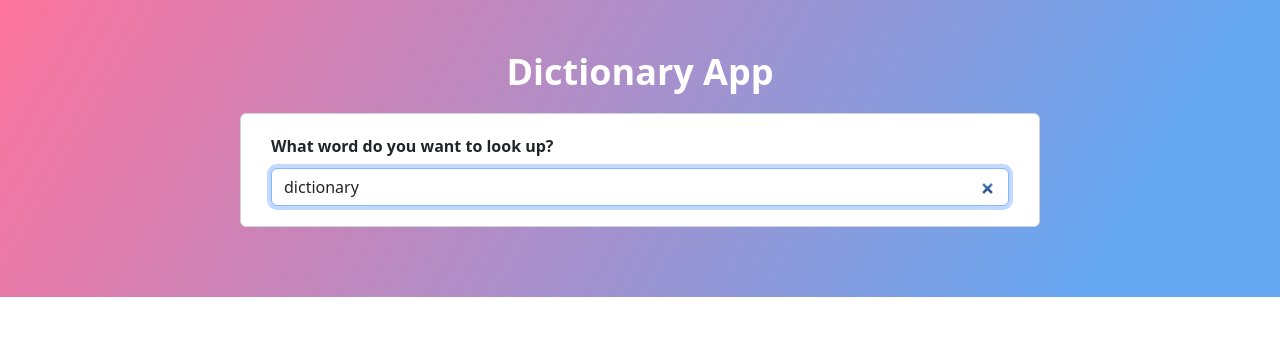
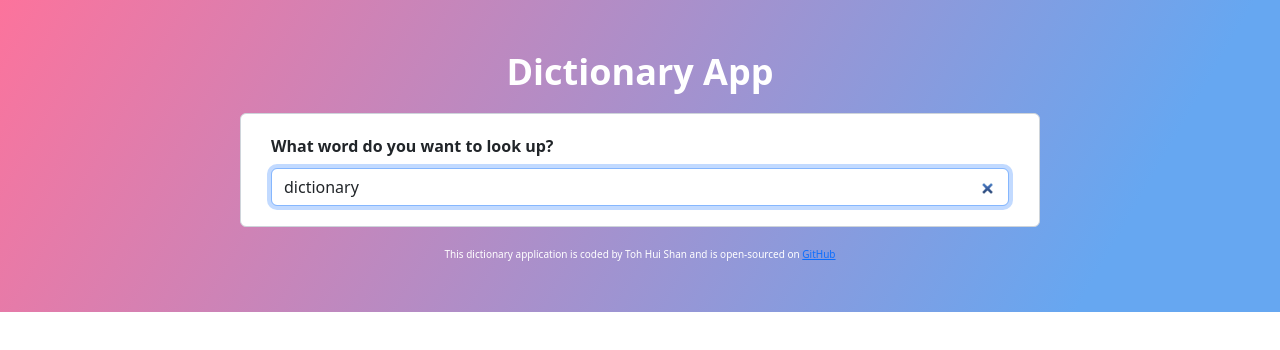
Before and after one commit to tohhuishan/shecodes-react-dictionary-application, a React (Create React App) app: page / in a window 1280 px wide. Shown: the top 350 px of the page. Built offline with nearby package versions, Linux system fonts and the light colour scheme; no server answers.

Commit message:
Added GitHub link

```diff
--- a/src/App.css
+++ b/src/App.css
@@ -16,6 +16,14 @@
   text-align: center;
 }
 
+.App footer {
+  color: white;
+  font-size: 10px;
+  font-weight: 500;
+  margin-top: 20px;
+  text-align: center;
+}
+
 @media (max-width: 400px) {
   .App {
     padding: 18px;
--- a/src/App.js
+++ b/src/App.js
@@ -5,12 +5,20 @@ import Search from "./Search";
 export default function App() {
   return (
     <div className="App">
-      <div className="App-header">
-        <h1>Dictionary App</h1>
-        <div className="container">
-          <Search defaultWord="dictionary" />
-        </div>
+      <h1>Dictionary App</h1>
+      <div className="container">
+        <Search defaultWord="dictionary" />
       </div>
+      <footer>
+        This dictionary application is coded by Toh Hui Shan and is open-sourced
+        on{" "}
+        <a
+          href="https://github.com/tohhuishan/shecodes-react-dictionary-application"
+          rel="noreferrer"
+        >
+          GitHub
+        </a>
+      </footer>
     </div>
   );
 }
```
